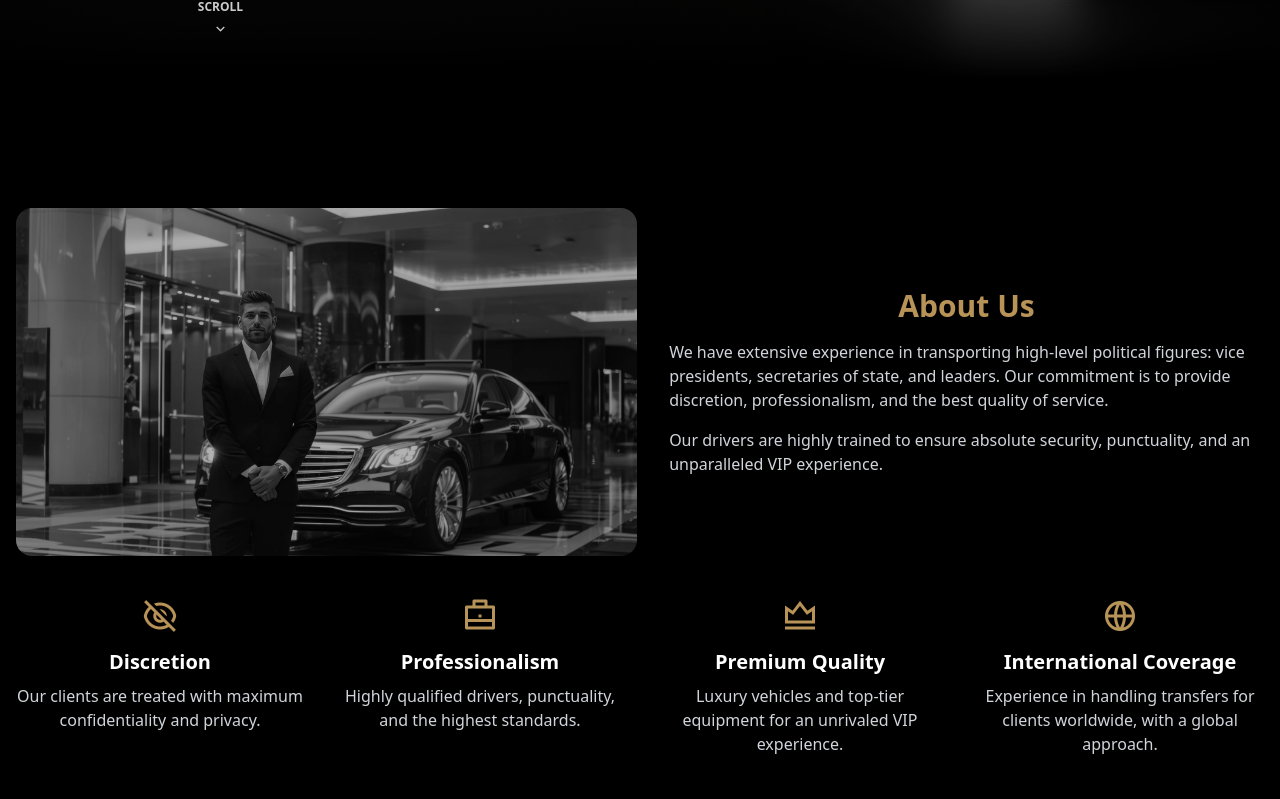
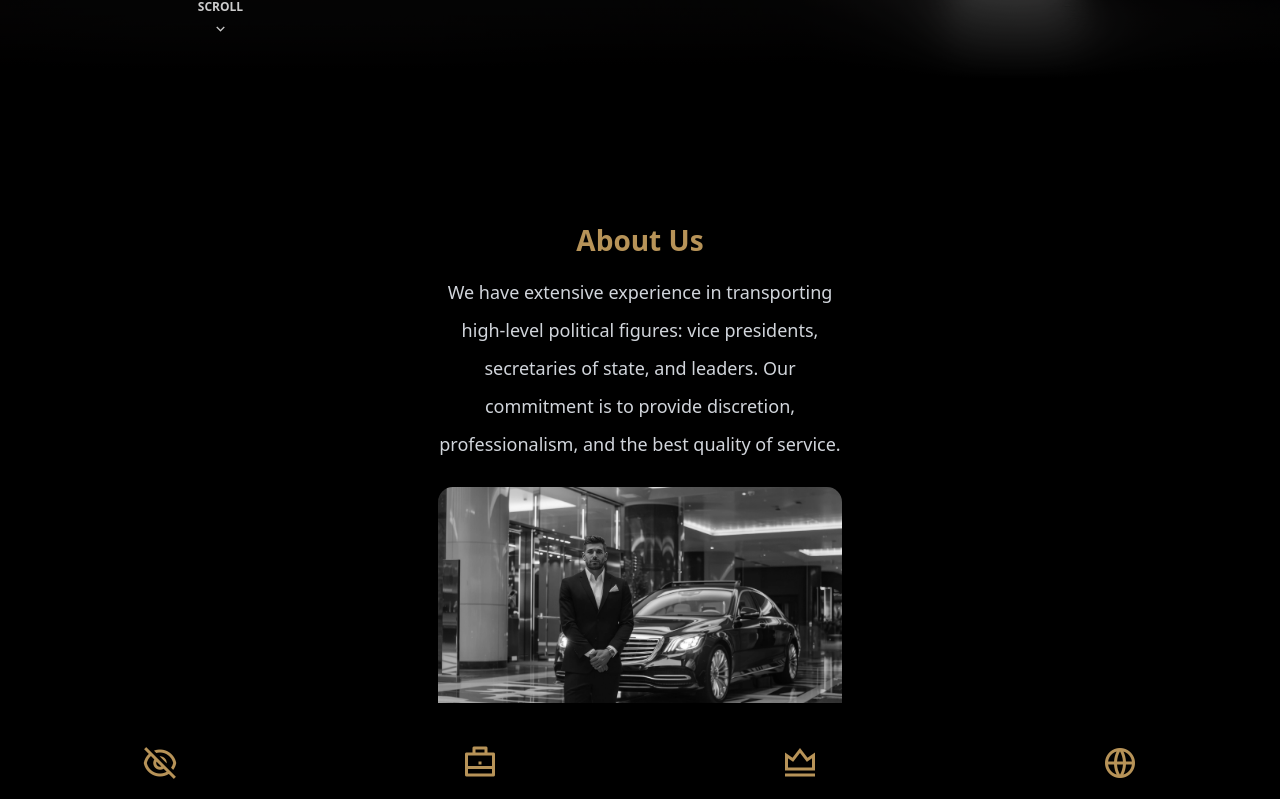
Before and after one commit to Pofultra/transporte-vip, a React (Vite) app: page /booking in a window 1280 px wide. Shown: the part 875-1674 px from the top of the page. Built offline with nearby package versions, Linux system fonts and the light colour scheme.

Commit message:
fix abaut estilos bases

```diff
--- a/src/pages/About.jsx
+++ b/src/pages/About.jsx
@@ -11,10 +11,30 @@ const translations = {
     description2:
       "Our drivers are highly trained to ensure absolute security, punctuality, and an unparalleled VIP experience.",
     features: [
-      { title: "Discretion", description: "Our clients are treated with maximum confidentiality and privacy.", icon: "ri-eye-off-line" },
-      { title: "Professionalism", description: "Highly qualified drivers, punctuality, and the highest standards.", icon: "ri-briefcase-line" },
-      { title: "Premium Quality", description: "Luxury vehicles and top-tier equipment for an unrivaled VIP experience.", icon: "ri-vip-crown-line" },
-      { title: "International Coverage", description: "Experience in handling transfers for clients worldwide, with a global approach.", icon: "ri-global-line" },
+      {
+        title: "Discretion",
+        description:
+          "Our clients are treated with maximum confidentiality and privacy.",
+        icon: "ri-eye-off-line",
+      },
+      {
+        title: "Professionalism",
+        description:
+          "Highly qualified drivers, punctuality, and the highest standards.",
+        icon: "ri-briefcase-line",
+      },
+      {
+        title: "Premium Quality",
+        description:
+          "Luxury vehicles and top-tier equipment for an unrivaled VIP experience.",
+        icon: "ri-vip-crown-line",
+      },
+      {
+        title: "International Coverage",
+        description:
+          "Experience in handling transfers for clients worldwide, with a global approach.",
+        icon: "ri-global-line",
+      },
     ],
   },
   es: {
@@ -24,10 +44,30 @@ const translations = {
     description2:
       "Nuestros conductores están altamente capacitados para garantizar seguridad absoluta, puntualidad y una experiencia VIP inigualable.",
     features: [
-      { title: "Discreción", description: "El trato a nuestros clientes se maneja con la máxima confidencialidad y privacidad.", icon: "ri-eye-off-line" },
-      { title: "Profesionalismo", description: "Conductores altamente calificados, puntualidad y cumplimiento de los más altos estándares.", icon: "ri-briefcase-line" },
-      { title: "Calidad Premium", description: "Vehículos de lujo y equipamiento de primera para una experiencia VIP inigualable.", icon: "ri-vip-crown-line" },
-      { title: "Cobertura Internacional", description: "Experiencia en gestionar traslados para clientes de todo el mundo, con enfoque global.", icon: "ri-global-line" },
+      {
+        title: "Discreción",
+        description:
+          "El trato a nuestros clientes se maneja con la máxima confidencialidad y privacidad.",
+        icon: "ri-eye-off-line",
+      },
+      {
+        title: "Profesionalismo",
+        description:
+          "Conductores altamente calificados, puntualidad y cumplimiento de los más altos estándares.",
+        icon: "ri-briefcase-line",
+      },
+      {
+        title: "Calidad Premium",
+        description:
+          "Vehículos de lujo y equipamiento de primera para una experiencia VIP inigualable.",
+        icon: "ri-vip-crown-line",
+      },
+      {
+        title: "Cobertura Internacional",
+        description:
+          "Experiencia en gestionar traslados para clientes de todo el mundo, con enfoque global.",
+        icon: "ri-global-line",
+      },
     ],
   },
   fr: {
@@ -37,10 +77,30 @@ const translations = {
     description2:
       "Nos chauffeurs sont hautement qualifiés pour garantir une sécurité absolue, la ponctualité et une expérience VIP inégalée.",
     features: [
-      { title: "Discrétion", description: "Nos clients sont traités avec la plus grande confidentialité et discrétion.", icon: "ri-eye-off-line" },
-      { title: "Professionnalisme", description: "Chauffeurs hautement qualifiés, ponctualité et respect des normes les plus élevées.", icon: "ri-briefcase-line" },
-      { title: "Qualité Premium", description: "Véhicules de luxe et équipements haut de gamme pour une expérience VIP inégalée.", icon: "ri-vip-crown-line" },
-      { title: "Couverture Internationale", description: "Expérience dans la gestion des transferts pour des clients du monde entier avec une approche globale.", icon: "ri-global-line" },
+      {
+        title: "Discrétion",
+        description:
+          "Nos clients sont traités avec la plus grande confidentialité et discrétion.",
+        icon: "ri-eye-off-line",
+      },
+      {
+        title: "Professionnalisme",
+        description:
+          "Chauffeurs hautement qualifiés, ponctualité et respect des normes les plus élevées.",
+        icon: "ri-briefcase-line",
+      },
+      {
+        title: "Qualité Premium",
+        description:
+          "Véhicules de luxe et équipements haut de gamme pour une expérience VIP inégalée.",
+        icon: "ri-vip-crown-line",
+      },
+      {
+        title: "Couverture Internationale",
+        description:
+          "Expérience dans la gestion des transferts pour des clients du monde entier avec une approche globale.",
+        icon: "ri-global-line",
+      },
     ],
   },
   de: {
@@ -50,50 +110,69 @@ const translations = {
     description2:
       "Unsere Fahrer sind hochqualifiziert, um absolute Sicherheit, Pünktlichkeit und ein unvergleichliches VIP-Erlebnis zu gewährleisten.",
     features: [
-      { title: "Diskretion", description: "Unsere Kunden werden mit höchster Vertraulichkeit und Privatsphäre behandelt.", icon: "ri-eye-off-line" },
-      { title: "Professionalität", description: "Hochqualifizierte Fahrer, Pünktlichkeit und Einhaltung höchster Standards.", icon: "ri-briefcase-line" },
-      { title: "Premium-Qualität", description: "Luxusfahrzeuge und erstklassige Ausstattung für ein unvergleichliches VIP-Erlebnis.", icon: "ri-vip-crown-line" },
-      { title: "Internationale Abdeckung", description: "Erfahrung in der Organisation von Transfers für Kunden weltweit mit globalem Fokus.", icon: "ri-global-line" },
+      {
+        title: "Diskretion",
+        description:
+          "Unsere Kunden werden mit höchster Vertraulichkeit und Privatsphäre behandelt.",
+        icon: "ri-eye-off-line",
+      },
+      {
+        title: "Professionalität",
+        description:
+          "Hochqualifizierte Fahrer, Pünktlichkeit und Einhaltung höchster Standards.",
+        icon: "ri-briefcase-line",
+      },
+      {
+        title: "Premium-Qualität",
+        description:
+          "Luxusfahrzeuge und erstklassige Ausstattung für ein unvergleichliches VIP-Erlebnis.",
+        icon: "ri-vip-crown-line",
+      },
+      {
+        title: "Internationale Abdeckung",
+        description:
+          "Erfahrung in der Organisation von Transfers für Kunden weltweit mit globalem Fokus.",
+        icon: "ri-global-line",
+      },
     ],
   },
 };
 
 function About() {
   const { language } = useLanguage();
-  const t = translations[language] || translations["en"]; // Si el idioma no está definido, usa inglés por defecto.
+  const t = translations[language] || translations["en"];
 
   return (
-    <section id="about" className="bg-black text-white py-16 mt-16">
-      {/* Contenedor principal (imagen + texto) */}
-      <div className="container mx-auto px-4 flex flex-col md:flex-row items-center gap-8">
-        {/* Imagen */}
-        <div className="md:w-1/2">
-          <img
-            src={about_img}
-            alt={t.title}
-            className="rounded-2xl shadow-lg object-cover w-full h-full opacity-70 grayscale"
-          />
-        </div>
-
-        {/* Texto principal */}
-        <div className="md:w-1/2 text-center lg:text-left max-w-prose">
-          <h2 className="text-3xl font-bold text-gold mb-4 text-center">{t.title}</h2>
-          <p className="text-gray-300 mb-4">{t.description1}</p>
-          <p className="text-gray-300">{t.description2}</p>
-        </div>
+    <section id="about" className="bg-black text-white py-16 mt-16 flex flex-col items-center">
+      {/* Texto */}
+      <div className="w-[404px] h-auto text-center mb-6">
+        <h2 className="font-neue font-bold text-[28px] leading-[64.87px] text-gold">
+          {t.title}
+        </h2>
+        <p className="font-neue font-normal text-[18px] leading-[38px] text-gray-300">
+          {t.description1}
+        </p>
       </div>
 
-      {/* Sub-sección de características (iconos sin tarjetas) */}
+      {/* Imagen */}
+      <div className="w-[404px] h-[216px] overflow-hidden rounded-t-[15px]">
+        <img
+          src={about_img}
+          alt={t.title}
+          className="w-full h-full object-cover grayscale"
+        />
+      </div>
+
+      {/* Sub-sección de características */}
       <div className="container mx-auto px-4 mt-10">
-        <div className="grid grid-cols-1 md:grid-cols-2 lg:grid-cols-4 gap-8">
+        <div className="grid grid-cols-2 md:grid-cols-4 gap-8 text-center">
           {t.features.map((item, index) => (
-            <div key={index} className="flex flex-col items-center text-center">
-              {/* Ícono en dorado */}
-              <i className={`${item.icon} text-gold text-4xl mb-3`} aria-hidden="true"></i>
-
-              {/* Título */}
-              <h3 className="text-xl font-semibold mb-2">{item.title}</h3>
-              {/* Descripción */}
+            <div key={index} className="flex flex-col items-center">
+              <i
+                className={`${item.icon} text-gold text-4xl mb-3`}
+                aria-hidden="true"
+              ></i>
+              <h3 className="text-xl font-semibold">{item.title}</h3>
               <p className="text-gray-300 max-w-xs">{item.description}</p>
             </div>
           ))}
```
